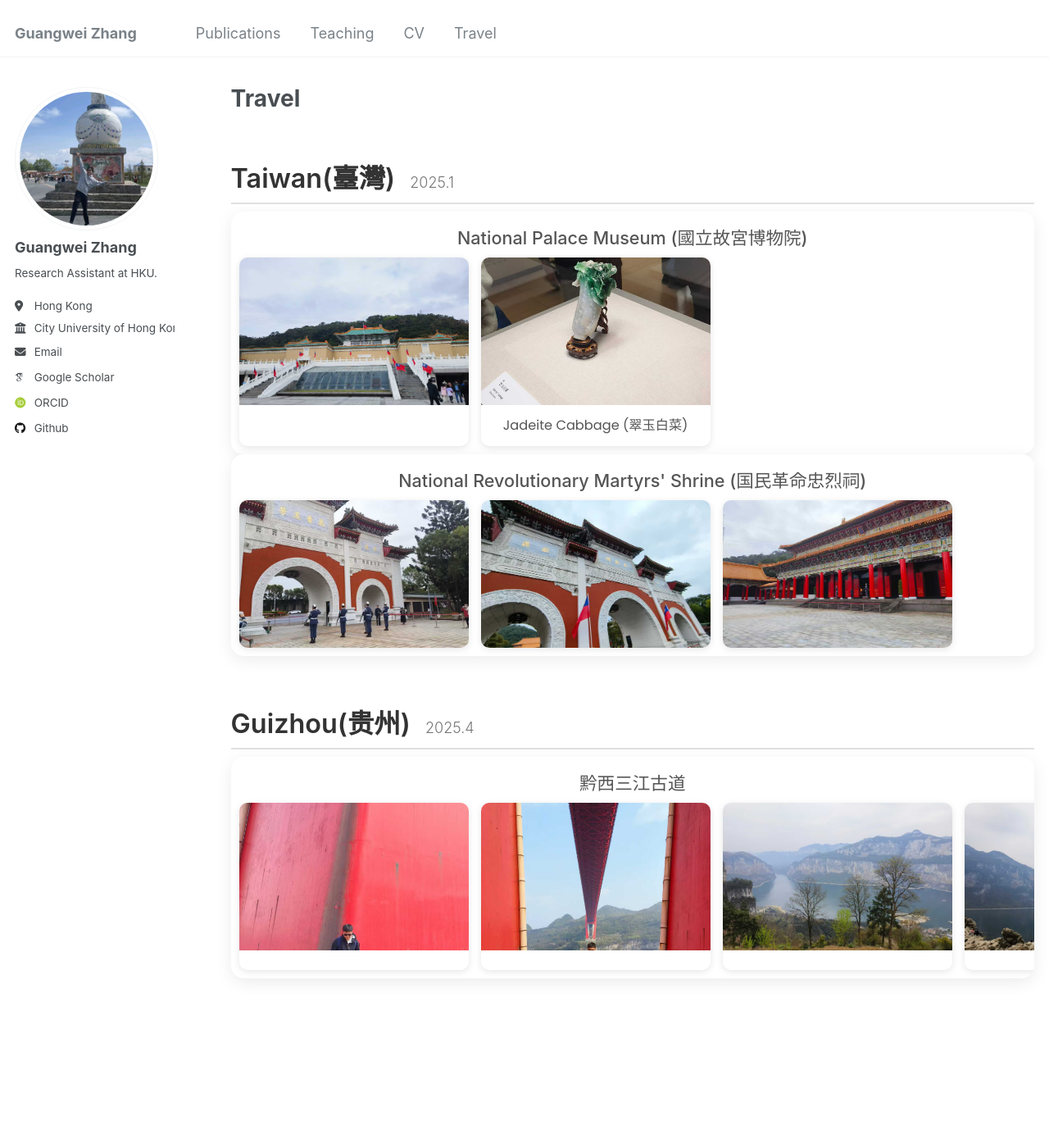
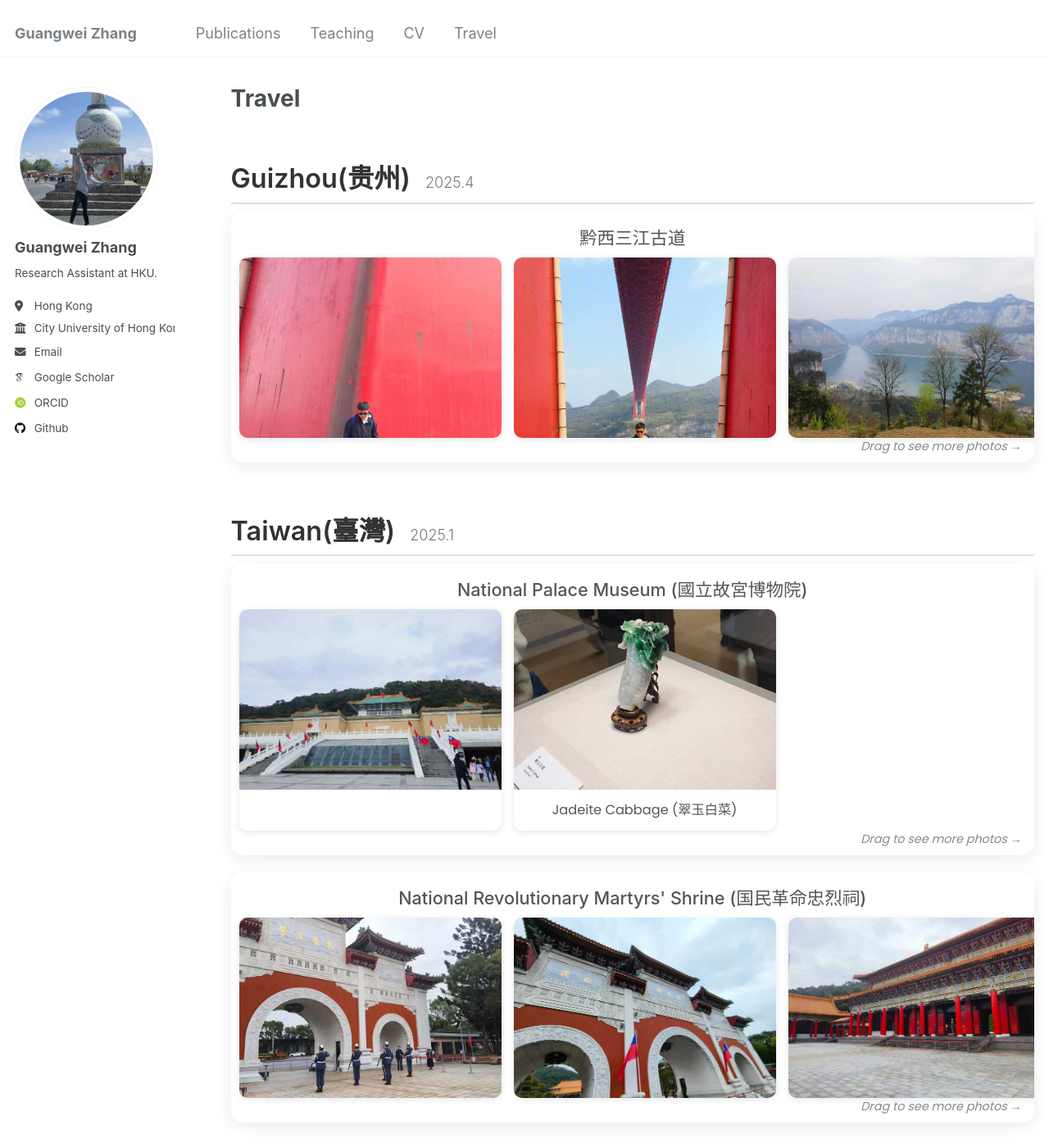
Before and after one commit to changhu73/changhu73.github.io, a Jekyll site: the page built from _pages/travel.md, in a window 1280 px wide and 1400 px high. Shown: the whole window at 82% size. Built offline with Jekyll 4.4.1, drawn with Linux system fonts in a browser that asks for light colours; some web fonts are replaced.

Commit message:
Update travel.md

```diff
--- a/_pages/travel.md
+++ b/_pages/travel.md
@@ -55,6 +55,7 @@ author_profile: true
     border-radius: 15px;
     box-shadow: 0 5px 20px rgba(0,0,0,0.08);
     cursor: grab;
+    margin-bottom: 20px; /* 添加底部间距 */
   }
 
   .slider-container.active {
@@ -65,10 +66,11 @@ author_profile: true
     display: flex;
     gap: 15px;
     user-select: none;
+    padding-bottom: 20px; /* 为提示文字留出空间 */
   }
 
   .photo-card {
-    flex: 0 0 280px;
+    flex: 0 0 320px; /* 增加卡片宽度，从280px改为320px */
     background: #fff;
     border-radius: 10px;
     overflow: hidden;
@@ -82,7 +84,7 @@ author_profile: true
 
   .photo-card img {
     width: 100%;
-    height: 180px;
+    height: 220px; /* 增加图片高度，从180px改为220px */
     object-fit: cover;
     display: block;
   }
@@ -98,25 +100,55 @@ author_profile: true
     color: #555;
   }
 
-  .slider-container::after {
-      content: 'Drag to see more photos →';
+  .drag-hint {
       position: absolute;
       bottom: 8px;
       right: 15px;
-      color: #bbb;
-      font-size: 0.75rem;
+    color: #888;
+    font-size: 0.8rem;
       font-style: italic;
-      opacity: 0;
-      transition: opacity 0.3s;
-  }
-
-  .slider-container:hover::after {
-      opacity: 1;
   }
 </style>
 
 <!-- This is the main HTML content for your travel page. -->
 <div class="travel-log-container">
+
+   <div class="trip-section">
+    <h2>Guizhou(贵州) <span class="trip-date">2025.4</span></h2>
+    <div class="slider-container">
+      <h3 class="slider-title">黔西三江古道</h3>
+      <div class="slider-track">
+        <div class="photo-card">
+          <img src="/images/travel/guizhou/guizhou1.jpg" alt="">
+        </div>
+        <div class="photo-card">
+          <img src="/images/travel/guizhou/guizhou2.jpg" alt="">
+        </div>
+        <div class="photo-card">
+          <img src="/images/travel/guizhou/guizhou3.jpg" alt="">
+        </div>
+        <div class="photo-card">
+          <img src="/images/travel/guizhou/guizhou4.jpg" alt="">
+        </div>
+        <div class="photo-card">
+          <img src="/images/travel/guizhou/guizhou5.jpg" alt="">
+        </div>
+        <div class="photo-card">
+          <img src="/images/travel/guizhou/guizhou6.jpg" alt="">
+        </div>
+        <div class="photo-card">
+          <img src="/images/travel/guizhou/guizhou7.jpg" alt="">
+        </div>
+        <div class="photo-card">
+          <img src="/images/travel/guizhou/guizhou8.jpg" alt="">
+        </div>
+        <div class="photo-card">
+          <img src="/images/travel/guizhou/guizhou9.jpg" alt="">
+        </div>
+      </div>
+      <div class="drag-hint">Drag to see more photos →</div>
+    </div>
+        </div>
 
   <div class="trip-section">
     <h2>Taiwan(臺灣) <span class="trip-date">2025.1</span></h2>
@@ -132,8 +164,9 @@ author_profile: true
           <img src="/images/travel/taiwan/taiwan2.jpg" alt="Jadeite Cabbage">
           <div class="caption"><p>Jadeite Cabbage (翠玉白菜)</p></div>
         </div>
+        </div>
+      <div class="drag-hint">Drag to see more photos →</div>
       </div>
-    </div>
     <div class="slider-container">
       <h3 class="slider-title">National Revolutionary Martyrs' Shrine (国民革命忠烈祠)</h3>
       <div class="slider-track">
@@ -149,9 +182,10 @@ author_profile: true
         <div class="photo-card">
           <img src="/images/travel/taiwan/taiwan13.jpg" alt="National Revolutionary Martyrs' Shrine">
           <!-- <div class="caption"><p></p></div> -->
-        </div>
       </div>
-    </div>
+      </div>
+      <div class="drag-hint">Drag to see more photos →</div>
+  </div>
     <!-- New Slider Container -->
     <!-- <div class="slider-container">
       <h3 class="slider-title">Natural Landscapes</h3>
@@ -159,59 +193,14 @@ author_profile: true
         <div class="photo-card">
           <img src="/images/travel/taiwan/taiwan3.jpg" alt="Taroko Gorge">
           <div class="caption"><p>Taroko Gorge (太魯閣峽谷)</p></div>
-        </div>
+  </div>
         <div class="photo-card">
           <img src="/images/travel/taiwan/taiwan4.jpg" alt="Sun Moon Lake">
           <div class="caption"><p>Sun Moon Lake (日月潭)</p></div>
-        </div>
+</div>
       </div>
+      <div class="drag-hint">Drag to see more photos →</div>
     </div> -->
-
-  </div>
-
-
-
-   <div class="trip-section">
-    <h2>Guizhou(贵州) <span class="trip-date">2025.4</span></h2>
-    <div class="slider-container">
-      <h3 class="slider-title">黔西三江古道</h3>
-      <div class="slider-track">
-        <div class="photo-card">
-          <img src="/images/travel/guizhou/guizhou1.jpg" alt="">
-          <div class="caption"><p></p></div>
-        </div>
-        <div class="photo-card">
-          <img src="/images/travel/guizhou/guizhou2.jpg" alt="">
-          <div class="caption"><p></p></div>
-        </div>
-        <div class="photo-card">
-          <img src="/images/travel/guizhou/guizhou3.jpg" alt="">
-          <div class="caption"><p></p></div>
-        </div>
-        <div class="photo-card">
-          <img src="/images/travel/guizhou/guizhou4.jpg" alt="">
-          <div class="caption"><p></p></div>
-        </div>
-        <div class="photo-card">
-          <img src="/images/travel/guizhou/guizhou5.jpg" alt="">
-          <div class="caption"><p></p></div>
-        </div>
-        <div class="photo-card">
-          <img src="/images/travel/guizhou/guizhou6.jpg" alt="">
-          <div class="caption"><p></p></div>
-        </div>
-        <div class="photo-card">
-          <img src="/images/travel/guizhou/guizhou7.jpg" alt="">
-        </div>
-        <div class="photo-card">
-          <img src="/images/travel/guizhou/guizhou8.jpg" alt="">
-        </div>
-        <div class="photo-card">
-          <img src="/images/travel/guizhou/guizhou9.jpg" alt="">
-        </div>
-      </div>
-    </div>
-
 
   </div>
 
```
